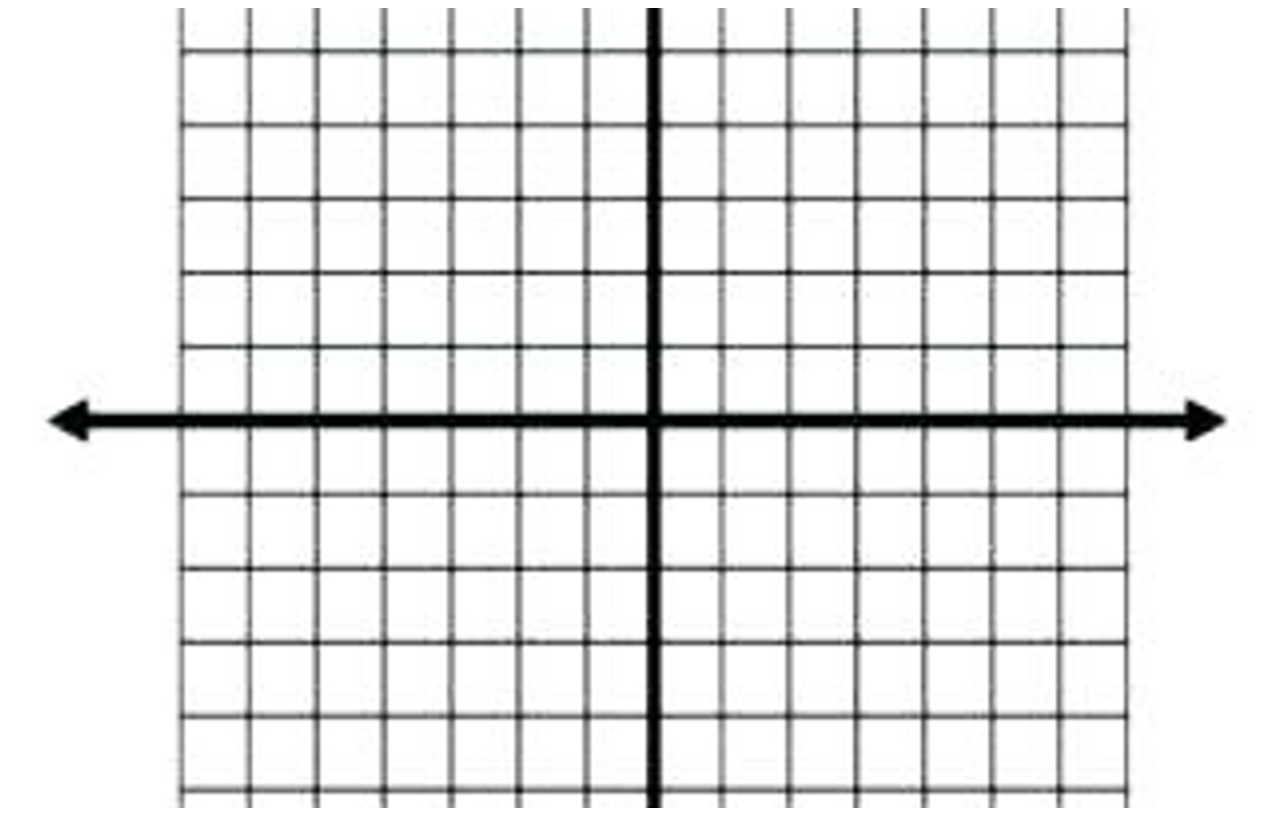
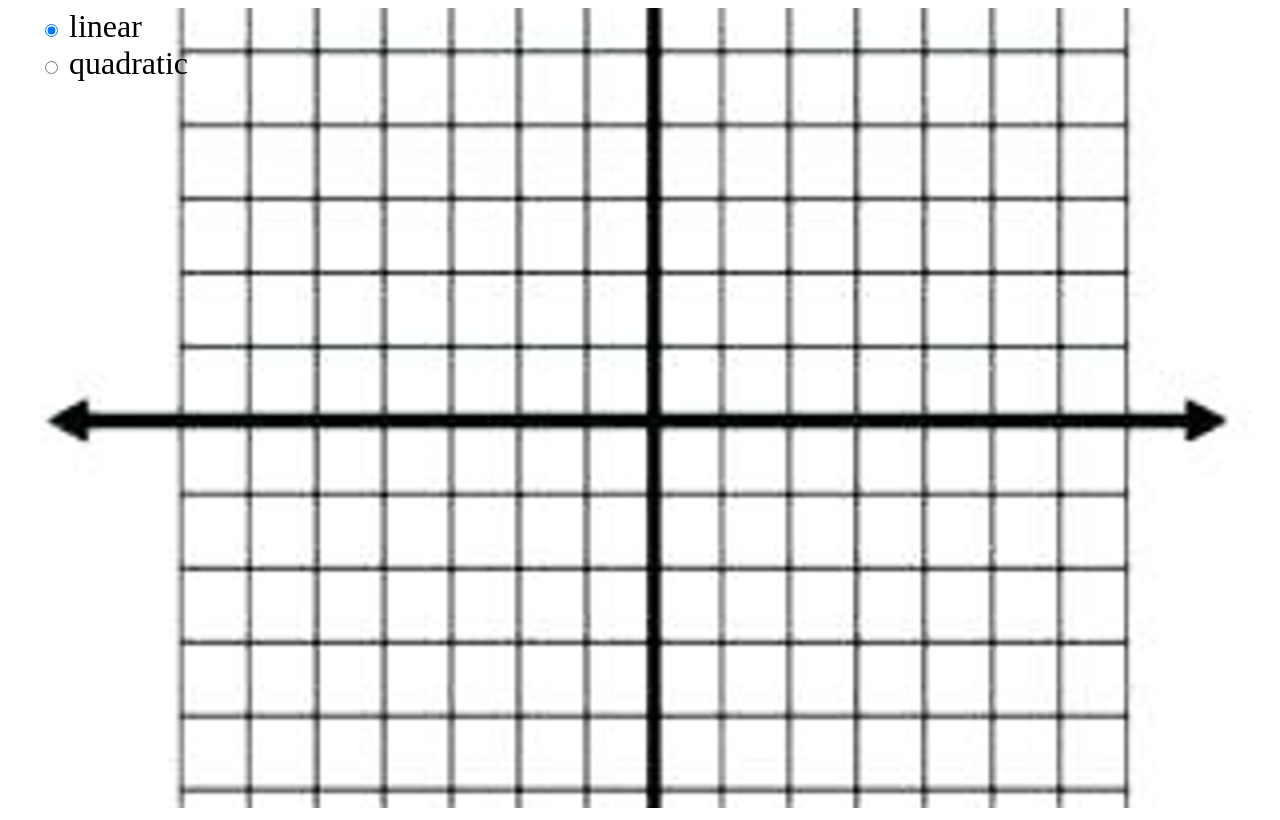
Before and after one commit to lpmi-13/graphit, a website: page index.html in a window 1280 px wide. Drawn offline with Linux system fonts and the light colour scheme.

Commit message:
add selective snap to linear

```diff
--- a/drawing.js
+++ b/drawing.js
@@ -33,6 +33,15 @@ function startPaint(e) {
   var coordinates = getCoordinates(e);
   origX = x = coordinates[0];
   origY = y = coordinates[1];
+}
+
+function snapToLinear() {
+  // get rid of the previously drawn line and snap line to equation
+  clearAll();
+  context.beginPath();
+  context.moveTo(origX, origY);
+  context.lineTo(finalX, finalY);
+  context.stroke();
 }
 
 function drawLine(firstX, firstY, secondX, secondY) {
@@ -84,6 +93,13 @@ function exit() {
   var yPoint = fakeOrigY - (slope * fakeOrigX);
   var scaledYPoint = yPoint / heightUnit;
 
+
+  // draw out the linear line from equation
+  var linearSelection = document.getElementById('linear').checked;
+  if(linearSelection) {
+    snapToLinear();
+  }
+
   var symbol = yPoint > 0 ? '+' : '-';
   var equation = 'y = ' + slope + 'x ' + symbol + ' ' + Math.abs(scaledYPoint.toFixed(0));
   context.lineWidth = 4;
--- a/index.html
+++ b/index.html
@@ -9,6 +9,16 @@
     <link rel="stylesheet" type="text/css" href="styles.css">
   </head>
   <body>
+    <div class="select-lines">
+      <div>
+        <input type="radio" id="linear" name="lines" value="linear" checked >
+        <label for="linear">linear</label>
+      </div>
+      <div>
+        <input type="radio" id="quadratic" name="lines" value="quadratic" >
+        <label for="quadratic">quadratic</label>
+      </div>
+    </div>
     <canvas></canvas>
   </body>
     <script src="drawing.js"></script>
--- a/styles.css
+++ b/styles.css
@@ -16,3 +16,12 @@ canvas {
   letter-spacing: .2rem;
   -webkit-text-size-adjust: 100%;
 }
+
+.select-lines {
+  display: flex;
+  flex-direction: column;
+  position: absolute;
+  left: 40px;
+  z-index: 20;
+  font-size: 2em;
+}
```
